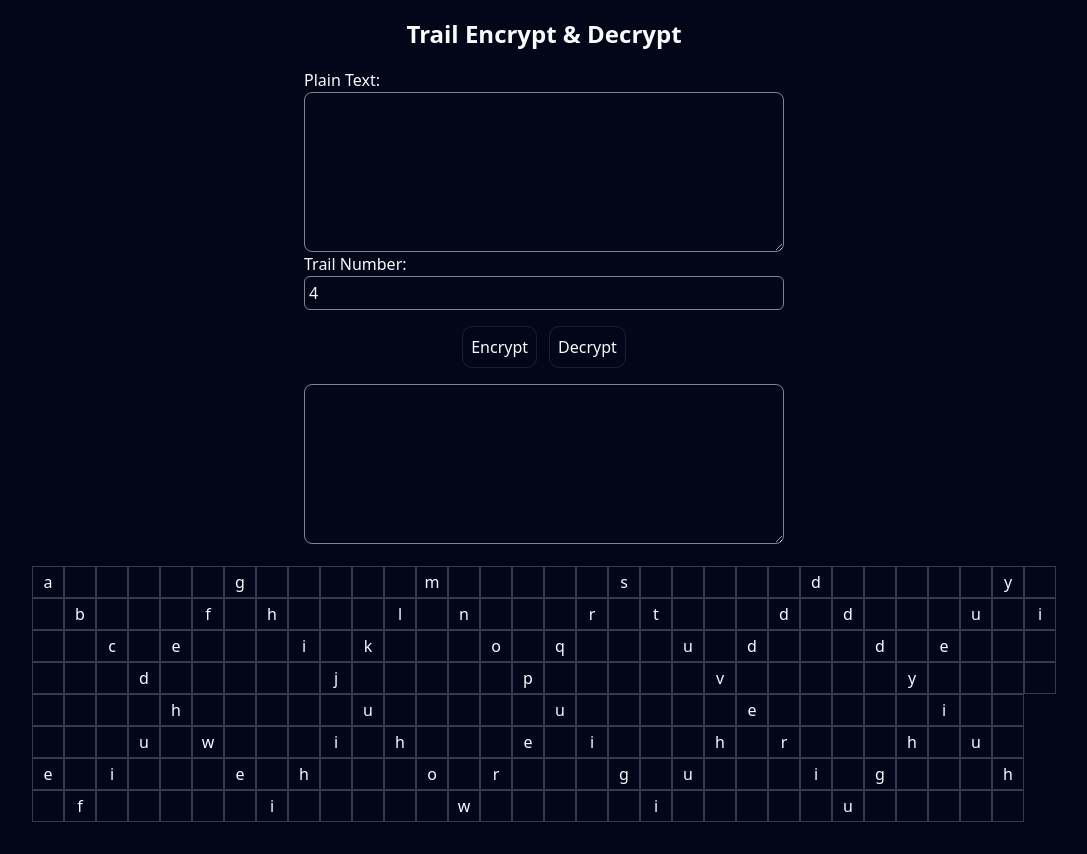
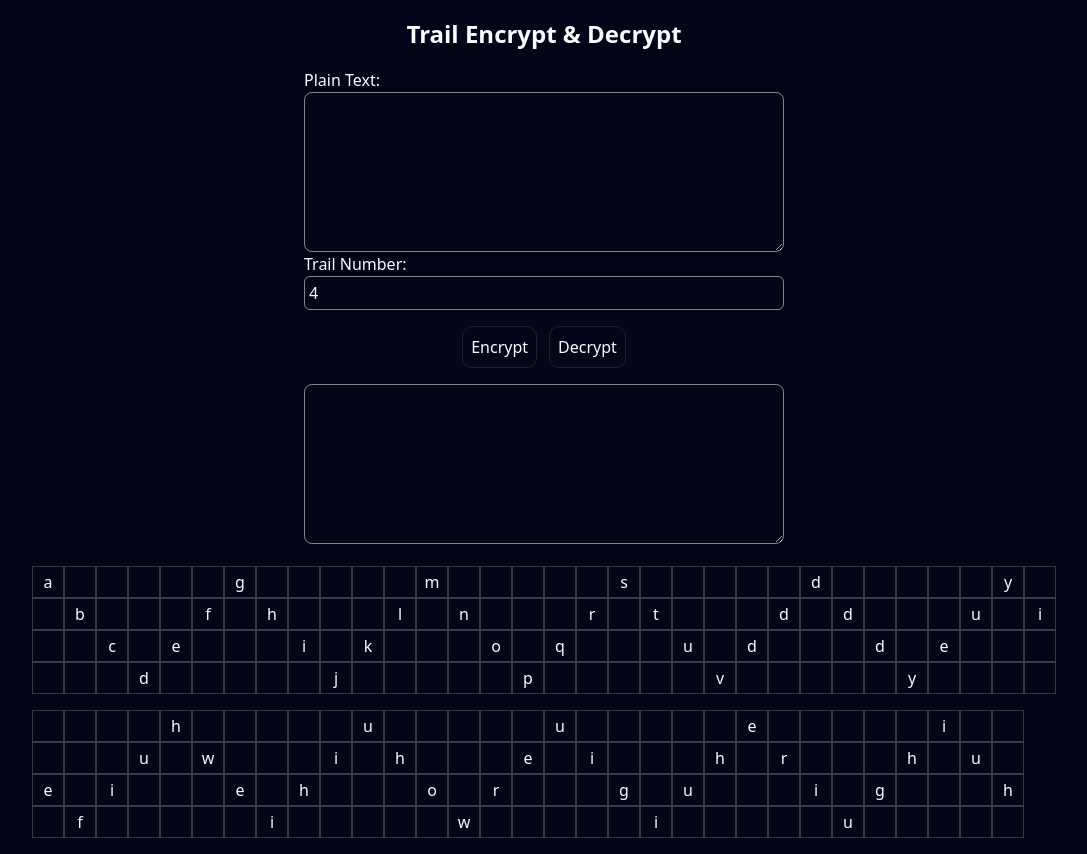
Before and after one commit to WongWong1209/rail-encrypt, a Next.js app: page / in a window 1280 px wide. Shown: the whole page, without its empty margins (96-1183 px from the left). Before the commit the page ends 822 px from the top, so only its background shows below. Built offline with nearby package versions, Linux system fonts and the light colour scheme.

Commit message:
Update page.jsx

```diff
--- a/app/page.jsx
+++ b/app/page.jsx
@@ -1,6 +1,11 @@
+"use client";
+
+import { useState } from "react";
+
 const MainPage = () => {
-  let result =
-    "abcdefghijklmnopqrstuvdddddyeuyiefiuhweihiuhowreuigiuheriughiuh";
+  let [result, setResult] = useState(
+    "abcdefghijklmnopqrstuvdddddyeuyiefiuhweihiuhowreuigiuheriughiuh"
+  );
   let trail_number = 4;
 
   const cells = [...result].map((c, index) => {
@@ -14,7 +19,7 @@ const MainPage = () => {
     }
 
     return (
-      <div key={index} className='flex flex-col'>
+      <div key={index} className='flex flex-col mb-[1rem]'>
         {Array.from({ length: trail_number }, (_, i) => (
           <div
             key={`${index}-${i}`}
@@ -35,8 +40,12 @@ const MainPage = () => {
       <div className='flex flex-col'>
         <label htmlFor='plain-text'>Plain Text:</label>
         <textarea
+          spellCheck={false}
           id='plain-text'
           className='border min-w-[30rem] min-h-[10rem] rounded-md border-white/50 p-2'
+          onChange={(e) => {
+            setResult(e.target.value);
+          }}
         />
         <button></button>
         <label>Trail Number:</label>
```
